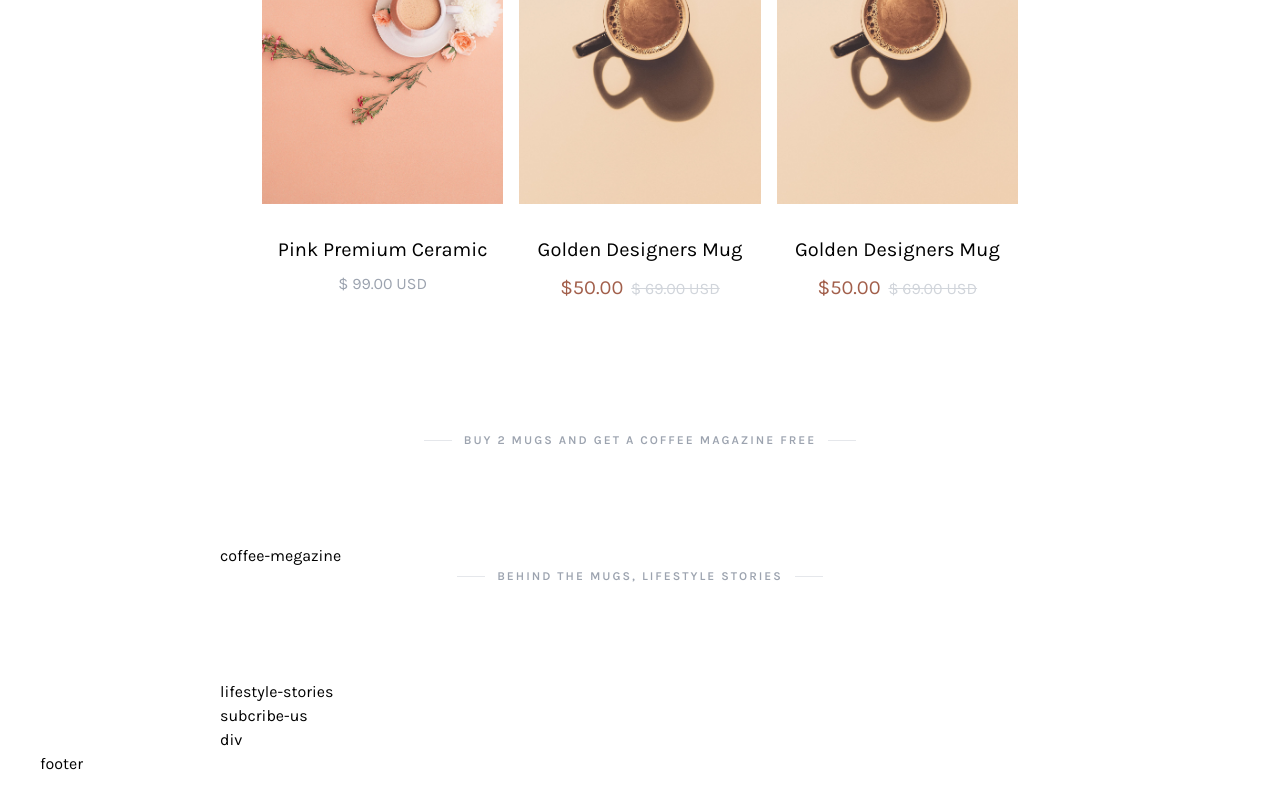
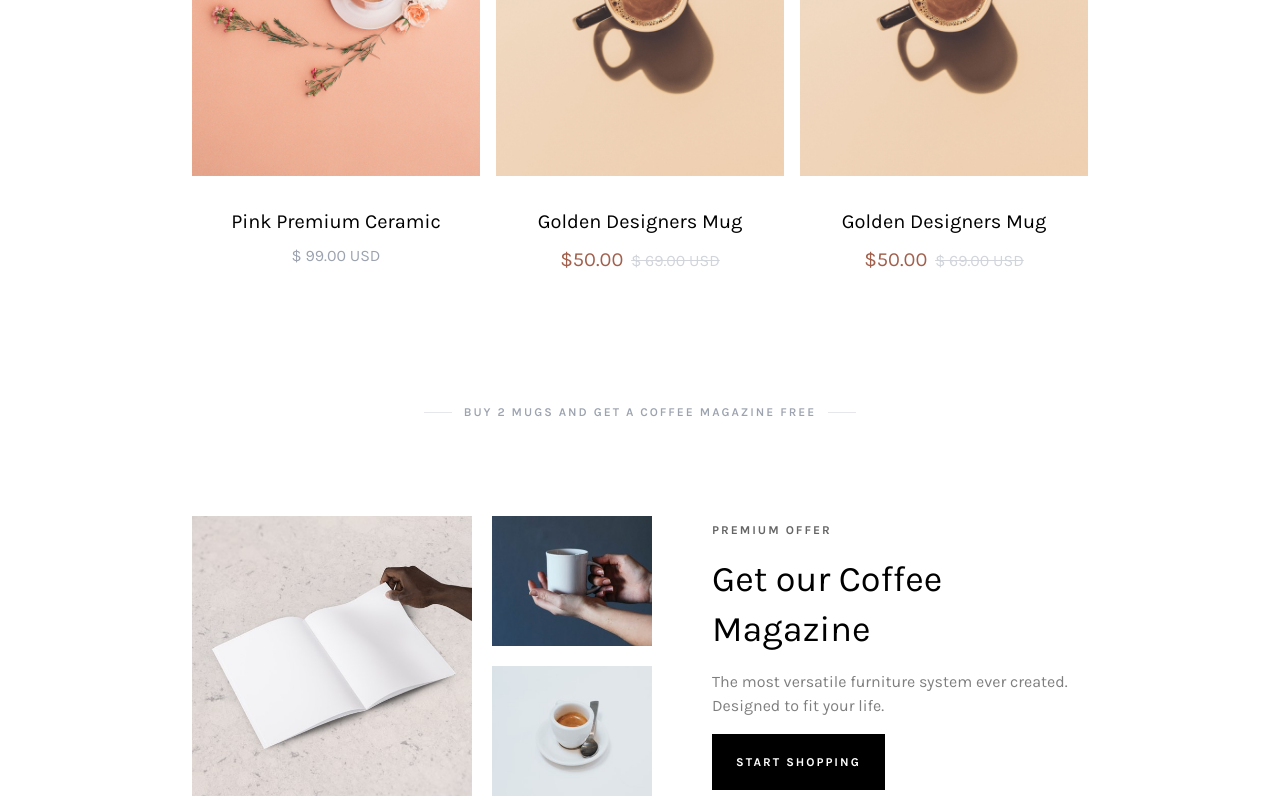
Before and after one commit to nhhung1412/tailwind-project, a website: page public/index.html in a window 1280 px wide. Shown: the part 3358-4158 px from the top of the page. Before the commit the page ends 4134 px from the top, so only its background shows below. Drawn offline with Linux system fonts and the light colour scheme.

Commit message:
add megazine

```diff
--- a/public/index.html
+++ b/public/index.html
@@ -14,7 +14,7 @@
 
 <body>
     <div id="root">
-        <div class="content-wrapper max-w-screen-2xl text-base mx-auto lg:px-10 font-karla">
+        <div class="content-wrapper max-w-screen-2xl text-base mx-auto font-karla">
             <header class="h-header p-6 mx-auto fixed top-0 left-0 w-full z-50 bg-white">
                 <nav class="flex mx-16  justify-between items-center">
                     <!-- Logo -->
@@ -123,7 +123,7 @@
                         <div class="ct-subheadline-labelLine"></div>
                     </div>
 
-                    <div class="feature-mugs md:w-[90%] mx-auto mb-24 ">
+                    <div class="feature-mugs mx-auto mb-24 ">
                         <div class="grid md:grid-cols-2 gap-4">
                             <div class="h-auto lg:h-[653px]">
                                 <div class="h-96 lg:h-[540px] bg-featured-mug1 bg-cover bg-no-repeat bg-center">
@@ -194,8 +194,7 @@
                         <div class="ct-subheadline-labelLine"></div>
                     </div>
 
-                    <div class="more-products md:w-[90%] mx-auto mb-12 ">
-
+                    <div class="more-products mx-auto mb-12 ">
                         <div class="grid md:grid-cols-2 lg:grid-cols-3 gap-4">
                             <div class="ct-more-products-card">
                                 <div class="h-[365px] bg-featured-mug1 bg-cover bg-no-repeat bg-center">
@@ -482,8 +481,45 @@
                         <div class="ct-subheadline-labelLine"></div>
                     </div>
 
-                    <div class="coffee-megazine">
-                        coffee-megazine
+                    <div class="coffee-megazine mx-auto mb-24">
+                        <div class="
+                        flex flex-col text-center justify-center items-center gap-10
+                        lg:flex-row lg:gap-5 lg:text-start
+                        ">
+                            <div
+                                class="basis-1/2 flex flex-col md:flex-row justify-center items-center gap-5 w-full h-full">
+
+                                <div
+                                    class="big-image h-[280px] w-full md:w-[280px] bg-coffee-megazine1 bg-cover bg-no-repeat bg-center">
+                                </div>
+
+                                <div
+                                    class="small-image flex flex-row md:flex-col justify-center items-center gap-5 w-full md:w-auto h-full">
+                                    <div
+                                        class="w-full md:w-[160px] h-[130px] bg-coffee-megazine2 bg-cover bg-no-repeat bg-center">
+                                    </div>
+                                    <div
+                                        class="w-full md:w-[160px] h-[130px] bg-coffee-megazine3 bg-cover bg-no-repeat bg-center">
+                                    </div>
+                                </div>
+
+                            </div>
+                            <div class="basis-1/2">
+                                <div class="pl-10 flex flex-col items-center lg:items-start justify-center">
+                                    <div class="text-xs tracking-[2px] uppercase font-bold opacity-60">PREMIUM OFFER
+                                    </div>
+                                    <div class="my-4 text-4xl leading-[50px]">Get our Coffee Magazine</div>
+                                    <div class="mb-4 text-base font-normal opacity-50">The most versatile furniture
+                                        system ever
+                                        created. Designed to fit
+                                        your
+                                        life.</div>
+                                    <div class="ct-button-main text-white bg-black">
+                                        start shopping
+                                    </div>
+                                </div>
+                            </div>
+                        </div>
                     </div> <!-- end  coffee-megazine -->
                     <div class="ct-subheadline">
                         <div class="ct-subheadline-labelLine"></div>
--- a/tailwind.config.js
+++ b/tailwind.config.js
@@ -32,6 +32,9 @@ module.exports = {
         'slider':'url("./img/slider-header.jpg")',
         'featured-mug1':'url("./img/featured-mug1.jpg")',
         'featured-mug2':'url("./img/featured-mug2.jpg")',
+        'coffee-megazine1':'url("./img/coffee-megazine1.jpg")',
+        'coffee-megazine2':'url("./img/coffee-megazine2.jpg")',
+        'coffee-megazine3':'url("./img/coffee-megazine3.jpg")',
       }
     },
   },
```
Also changed, not shown: public/img/coffee-megazine1.jpg (added), public/img/coffee-megazine2.jpg (added), public/img/coffee-megazine3.jpg (added), public/output.css.
